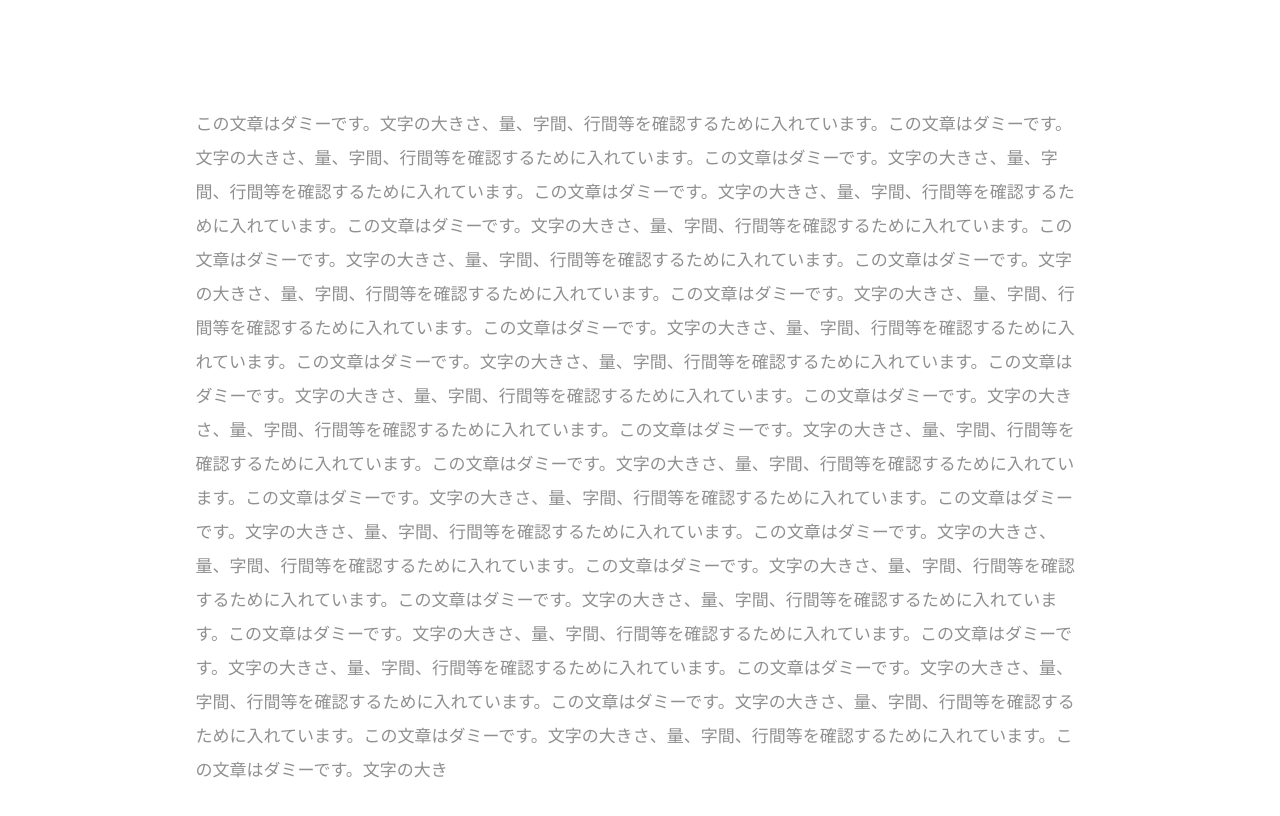
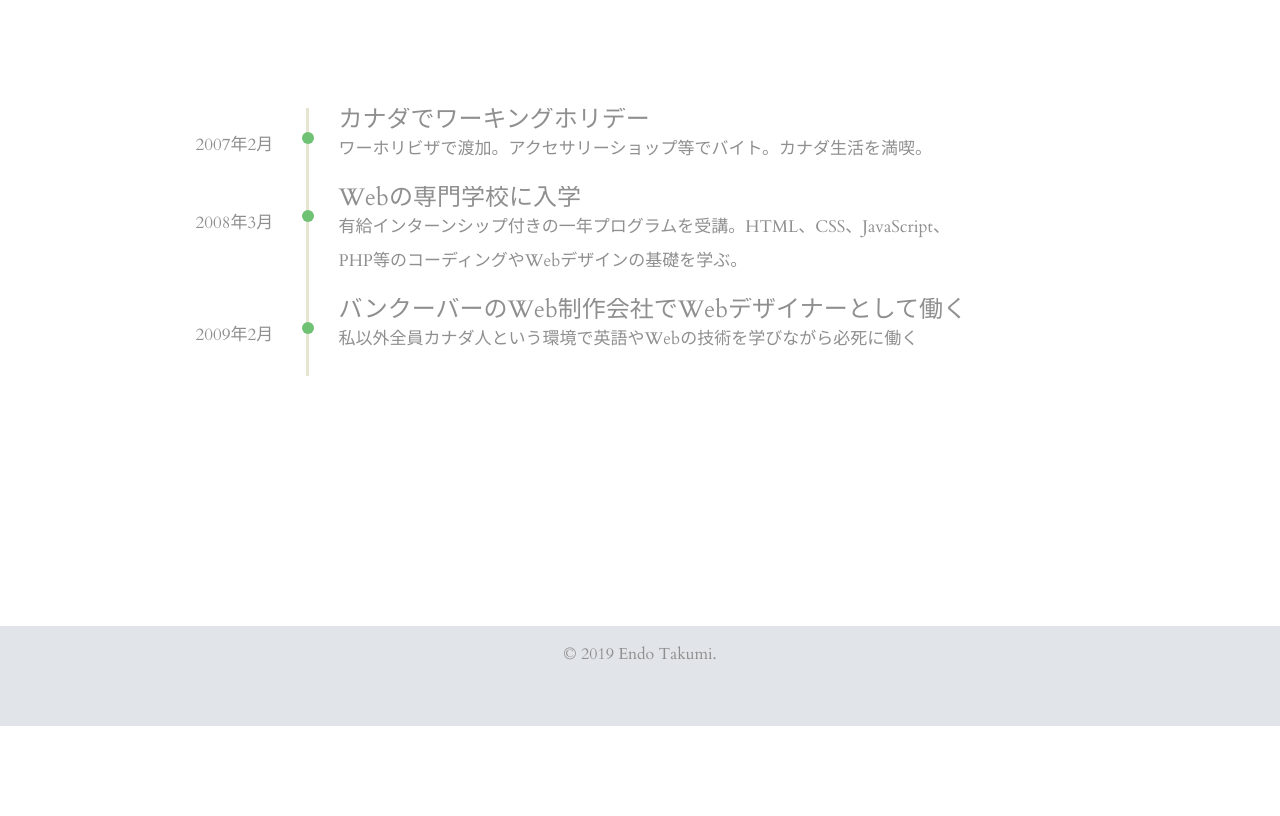
Before and after one commit to ENDOTAKUMI-SUB/Sayama-th-Web, a plain HTML site: page index.html in a window 1280 px wide. Shown: the part 802-1618 px from the top of the page. After the commit the page ends 1528 px from the top, so only its background shows below. Drawn offline with nearby package versions, Linux system fonts and the light colour scheme.

Commit message:
Changed the design of the timeline list.

```diff
--- a/assets/style/main.css
+++ b/assets/style/main.css
@@ -206,6 +206,51 @@ h3:before {
     clear: both;
     text-align: center;
     background-color: #e1e4e9;
+}
+
+/* タイムラインリスト*/
+.timeline {
+    list-style: none;
+}
+
+.timeline > li {
+    margin-bottom: 60px;
+}
+
+.timeline span {
+    font-size: 24px;
+}
+
+@media ( min-width : 640px ){
+    .timeline > li {
+        overflow: hidden;
+        margin: 0;
+        position: relative;
+    }
+
+    .timeline-date {
+        width: 110px;
+        float: left;
+        margin-top: 20px;
+    }
+
+    .timeline-content {
+        width: 75%;
+        float: left;
+        border-left: 3px #e5e5d1 solid;
+        padding-left: 30px;
+    }
+
+    .timeline-content:before {
+        content: '';
+        width: 12px;
+        height: 12px;
+        background: #6fc173;
+        position: absolute;
+        left: 106px;
+        top: 24px;
+        border-radius: 100%;
+    }
 }
 
 /* メニュー関係 */
--- a/index.html
+++ b/index.html
@@ -67,7 +67,32 @@
 
                 <section id="main">
                     <div class="row content">
-                        <p>この文章はダミーです。文字の大きさ、量、字間、行間等を確認するために入れています。この文章はダミーです。文字の大きさ、量、字間、行間等を確認するために入れています。この文章はダミーです。文字の大きさ、量、字間、行間等を確認するために入れています。この文章はダミーです。文字の大きさ、量、字間、行間等を確認するために入れています。この文章はダミーです。文字の大きさ、量、字間、行間等を確認するために入れています。この文章はダミーです。文字の大きさ、量、字間、行間等を確認するために入れています。この文章はダミーです。文字の大きさ、量、字間、行間等を確認するために入れています。この文章はダミーです。文字の大きさ、量、字間、行間等を確認するために入れています。この文章はダミーです。文字の大きさ、量、字間、行間等を確認するために入れています。この文章はダミーです。文字の大きさ、量、字間、行間等を確認するために入れています。この文章はダミーです。文字の大きさ、量、字間、行間等を確認するために入れています。この文章はダミーです。文字の大きさ、量、字間、行間等を確認するために入れています。この文章はダミーです。文字の大きさ、量、字間、行間等を確認するために入れています。この文章はダミーです。文字の大きさ、量、字間、行間等を確認するために入れています。この文章はダミーです。文字の大きさ、量、字間、行間等を確認するために入れています。この文章はダミーです。文字の大きさ、量、字間、行間等を確認するために入れています。この文章はダミーです。文字の大きさ、量、字間、行間等を確認するために入れています。この文章はダミーです。文字の大きさ、量、字間、行間等を確認するために入れています。この文章はダミーです。文字の大きさ、量、字間、行間等を確認するために入れています。この文章はダミーです。文字の大きさ、量、字間、行間等を確認するために入れています。この文章はダミーです。文字の大きさ、量、字間、行間等を確認するために入れています。この文章はダミーです。文字の大きさ、量、字間、行間等を確認するために入れています。この文章はダミーです。文字の大きさ、量、字間、行間等を確認するために入れています。この文章はダミーです。文字の大きさ、量、字間、行間等を確認するために入れています。この文章はダミーです。文字の大き</p>
+                        <ul class="timeline">
+                            <li>
+                                <p class="timeline-date">2007年2月</p>
+                                <div class="timeline-content">
+                                    <span>カナダでワーキングホリデー</span>
+                                    <p>ワーホリビザで渡加。アクセサリーショップ等でバイト。カナダ生活を満喫。</p>
+                                </div>
+                            </li>
+
+                            <li>
+                                <p class="timeline-date">2008年3月</p>
+                                <div class="timeline-content">
+                                    <span>Webの専門学校に入学</span>
+                                    <p>有給インターンシップ付きの一年プログラムを受講。HTML、CSS、JavaScript、PHP等のコーディングやWebデザインの基礎を学ぶ。</p>
+                                </div>
+                            </li>
+
+                            <li>
+                                <p class="timeline-date">2009年2月</p>
+                                    <div class="timeline-content">
+                                    <span>バンクーバーのWeb制作会社でWebデザイナーとして働く</span>
+                                    <p>私以外全員カナダ人という環境で英語やWebの技術を学びながら必死に働く</p>
+                                </div>
+                            </li>
+                        </ul>
+
                     </div>
                 </section>
             </main>
```
